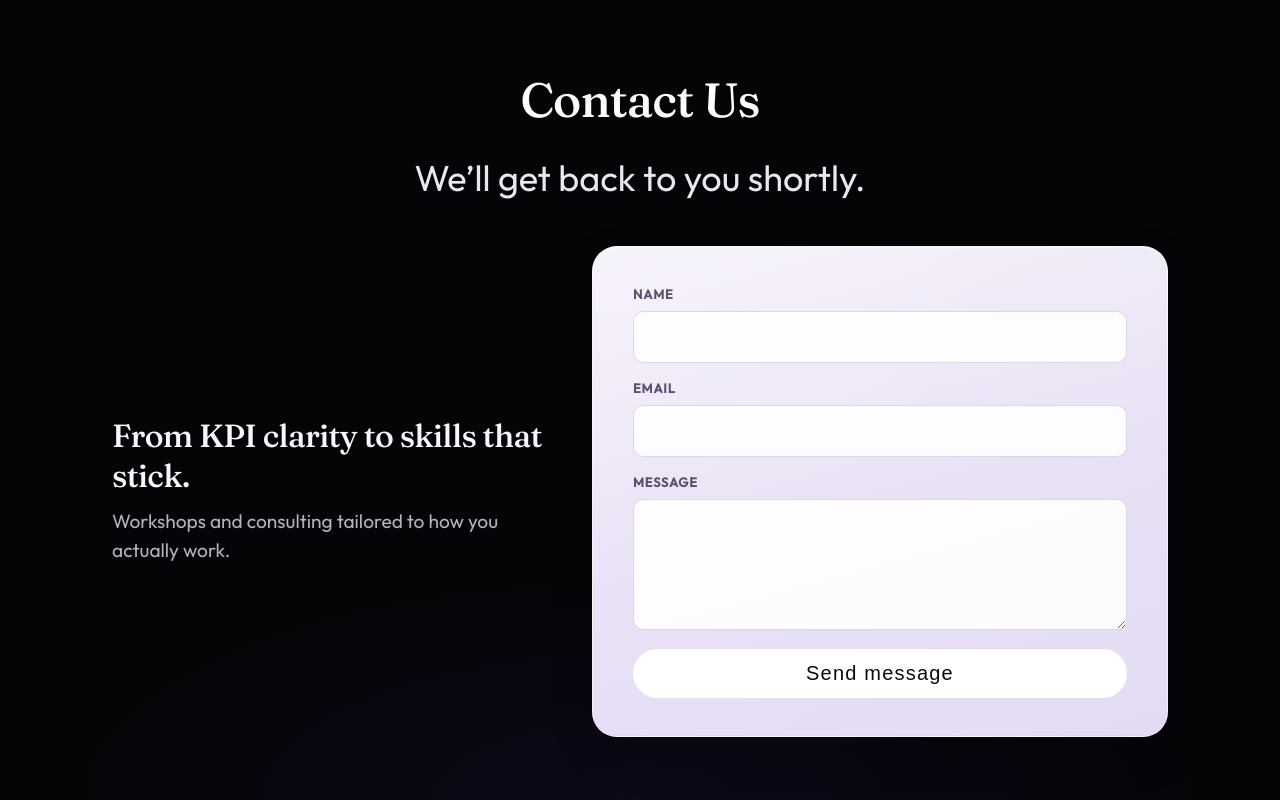
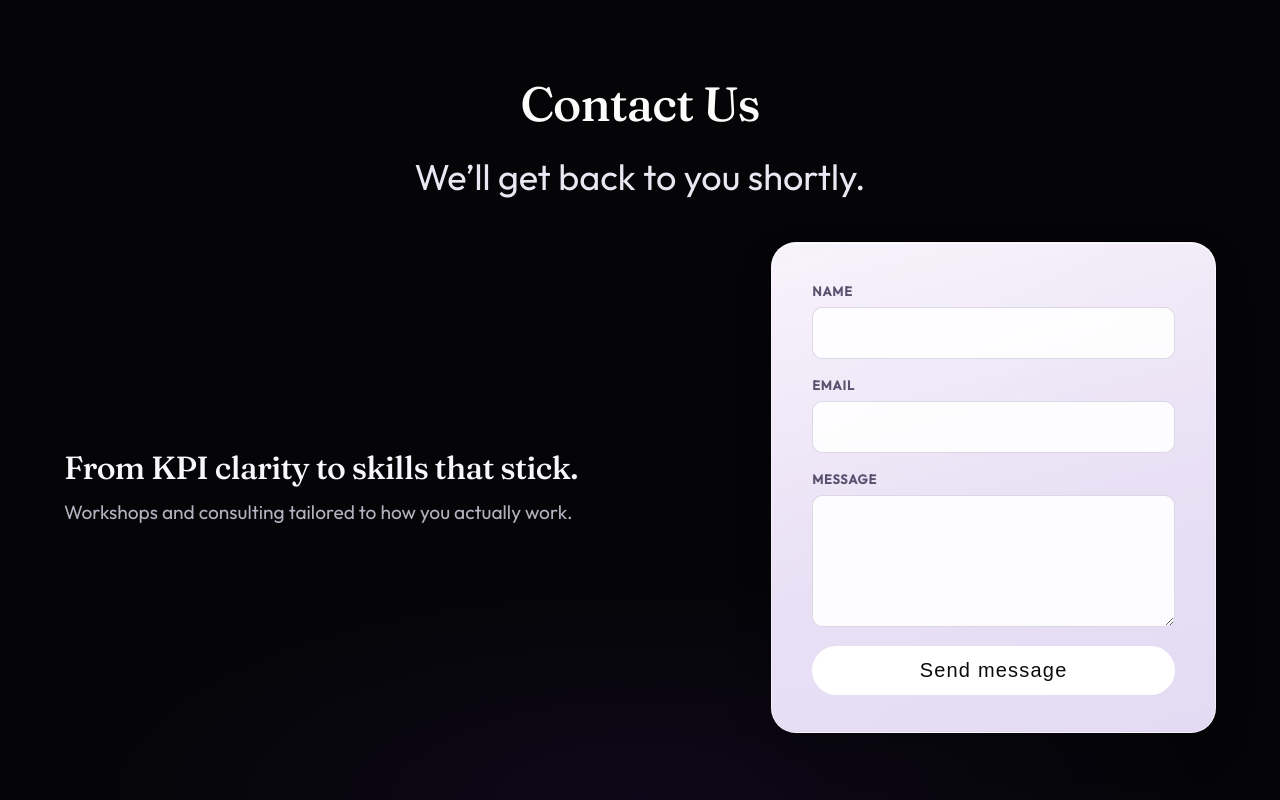
Before and after one commit to Raja-Salman-Tariq/discimix-landing, a React (Vite) app: page / in a window 1280 px wide. Shown: the part 3763-4563 px from the top of the page. Built offline with nearby package versions, Linux system fonts and the light colour scheme; no server answers.

Commit message:
mobile responsiveness for contact and services sections

```diff
--- a/src/index.css
+++ b/src/index.css
@@ -437,14 +437,15 @@ body {
   gap: clamp(1.25rem, 3vw, 2rem);
   width: 100%;
   max-width: min(56rem, 100%);
+  min-width: 0;
   margin: 0 auto;
   text-align: left;
   align-items: stretch;
 }
 
-@media (max-width: 768px) {
+@media (max-width: 900px) {
   .servicesRow {
-    grid-template-columns: 1fr;
+    grid-template-columns: minmax(0, 1fr);
   }
 }
 
@@ -460,6 +461,7 @@ body {
   flex-direction: column;
   align-items: flex-start;
   gap: 0.95rem;
+  min-width: 0;
   min-height: 100%;
 }
 
@@ -814,28 +816,34 @@ body {
   max-width: 38ch;
   color: #ebe7f2;
   font-weight: 400;
-  font-size: 2.25rem;
+  font-size: clamp(1.125rem, 2.2vw + 0.85rem, 2.25rem);
+  line-height: 1.35;
 }
 
 .contactSplit {
   display: grid;
-  grid-template-columns: 3fr 2fr;
+  grid-template-columns: minmax(0, 3fr) minmax(0, 2fr);
   width: 100%;
+  max-width: min(72rem, 100%);
+  margin-inline: auto;
   align-items: center;
+  gap: clamp(1.25rem, 4vw, 2.5rem);
 }
 
 .contactBlurbCol {
-  width: 40vw;
+  width: 100%;
+  min-width: 0;
   display: flex;
   align-items: center;
   justify-content: flex-start;
-  padding-left: 5vw;
+  padding-inline: clamp(0, 4vw, 2rem) 0;
 }
 
 .contactFormCol {
-  width: 50vw;
+  width: 100%;
+  min-width: 0;
   display: flex;
-  padding-right: 5vw;
+  padding-inline: 0 clamp(0, 4vw, 2rem);
 }
 
 .contactRotatingBlurb {
@@ -868,13 +876,21 @@ body {
 
 @media (max-width: 820px) {
   .contactSplit {
-    grid-template-columns: 1fr;
+    grid-template-columns: minmax(0, 1fr);
     gap: 2rem;
   }
 
+  .contactHeader .section-title {
+    font-size: clamp(1.85rem, 0.85rem + 4.5vw, 3rem);
+  }
+
+  .contactBlurbCol,
+  .contactFormCol {
+    padding-inline: 0;
+    justify-content: center;
+  }
+
   .contactBlurbCol {
-    padding-right: 0;
-    justify-content: center;
     text-align: center;
   }
 
@@ -883,8 +899,10 @@ body {
     margin: 0 auto;
   }
 
-  .contactFormCol {
-    justify-content: center;
+  .contactFormCol .contactPanelOuter {
+    max-width: min(26rem, 100%);
+    margin-inline: auto;
+    width: 100%;
   }
 }
 
```
